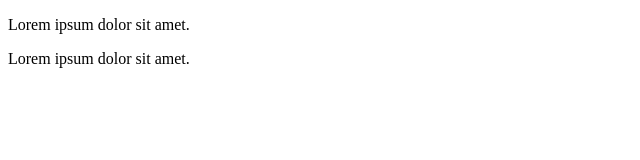
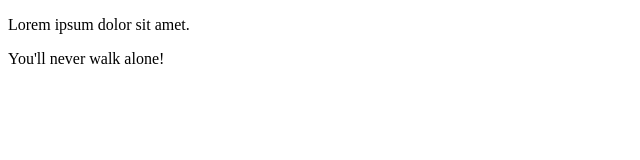
Before and after one commit to Muuterswim/test-repo, a plain HTML site: page main.html in a window 1280 px wide. Shown: the full height of the page, 0-640 px from the left. Drawn offline with Linux system fonts and the light colour scheme.

Commit message:
more commits

```diff
--- a/main.html
+++ b/main.html
@@ -7,6 +7,6 @@
 </head>
 <body>
     <p>Lorem ipsum dolor sit amet.</p>
-    <p>Lorem ipsum dolor sit amet.</p>
+    <p>You'll never walk alone!</p>
 </body>
 </html>
```
